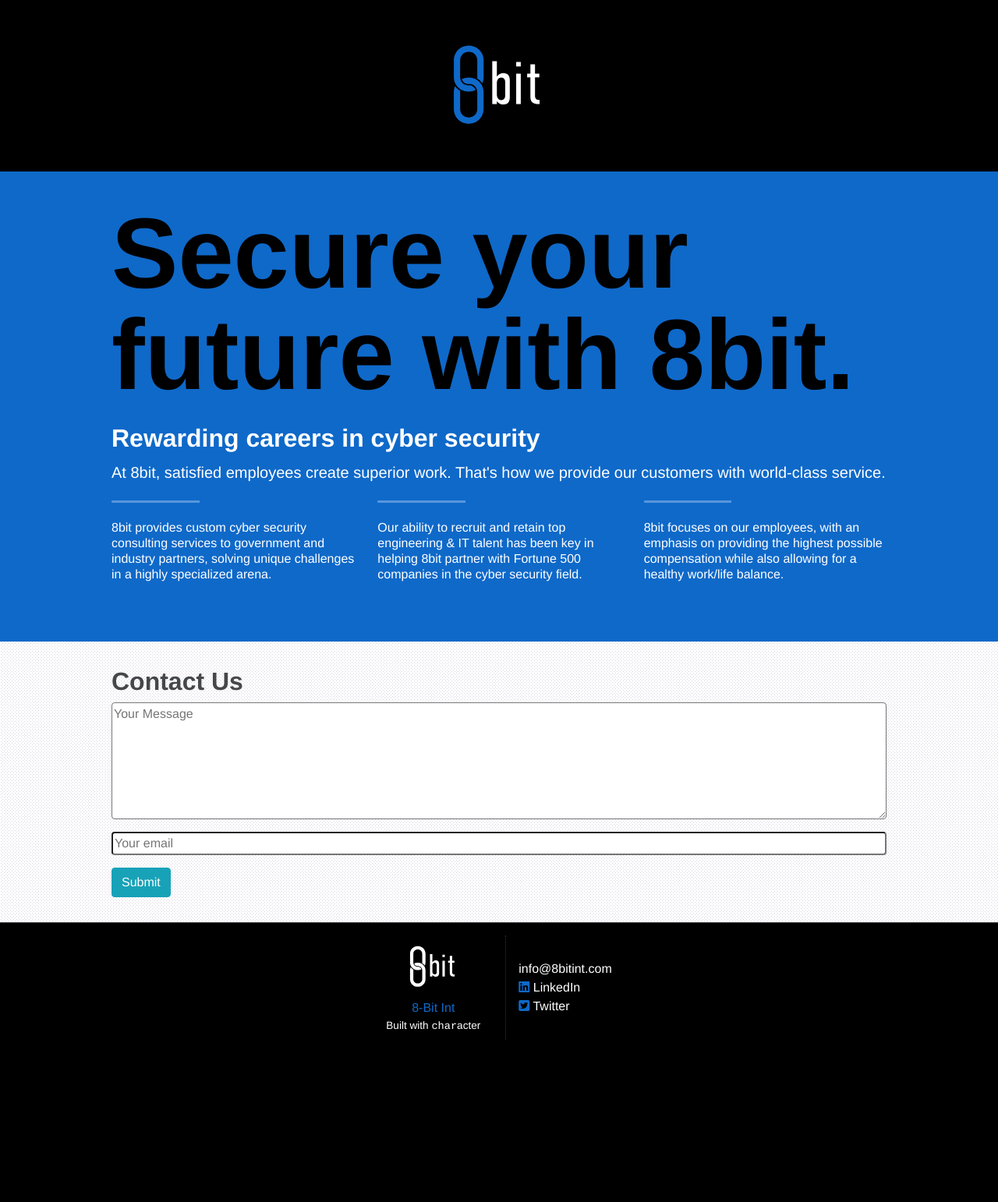
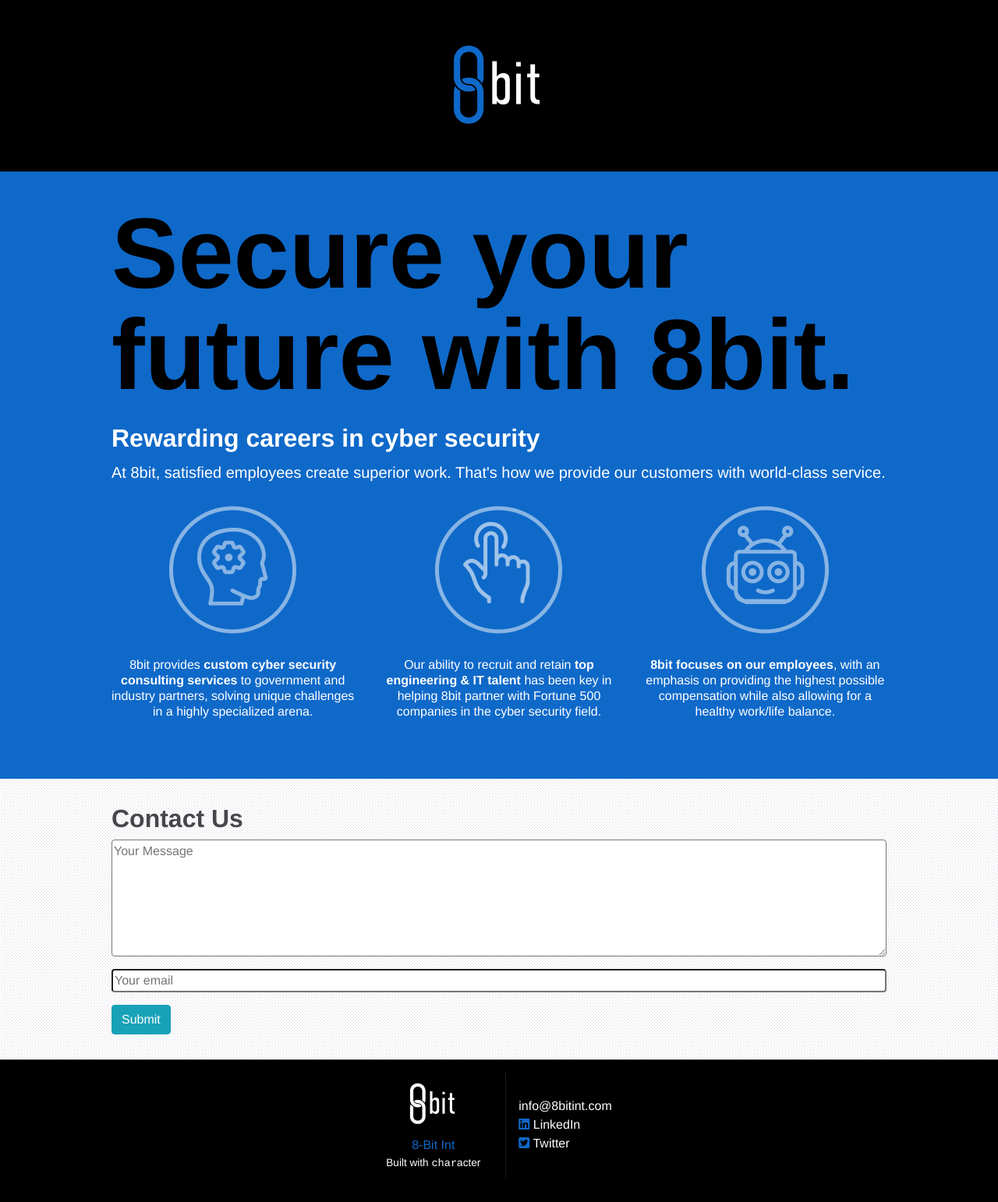
Before and after one commit to 8bit-int/8bit, a Jekyll site: the page built from index.html, in a window 1280 px wide. Shown: the whole page at 78% size. Built offline with Jekyll 4.4.1, drawn with Linux system fonts in a browser that asks for light colours; nearby versions of some CDN libraries; before the commit the page ends 1366 px from its top, so only the background shows below that.

Commit message:
added icons to homepage

```diff
--- a/_layouts/home.html
+++ b/_layouts/home.html
@@ -31,25 +31,28 @@
 
               <div class="row">
 
-                  <div class="col-md">
+                  <div class="col-md blurb">
 
-                       <img src="images/rule.svg" alt="rule" class="rule">
+                      <!--  <img src="images/rule.svg" alt="rule" class="rule"> -->
+                        <img src="images/icon-head.png" alt="icon of human head" class="icon">
 
-                      <p class="lh-condensed font-smoothing mt-2 py-1">8bit provides custom cyber security consulting services to government and industry partners, solving unique challenges in a highly specialized arena.</p>
+                      <p class="lh-condensed font-smoothing mt-2 py-1">8bit provides <strong>custom cyber security consulting services</strong> to government and industry partners, solving unique challenges in a highly specialized arena.</p>
                   </div>
 
-                  <div class="col-md">
+                  <div class="col-md blurb">
 
-                      <img src="images/rule.svg" alt="rule" class="rule">
+                    <!--   <img src="images/rule.svg" alt="rule" class="rule"> -->
+                       <img src="images/icon-hand.png" alt="icon of hand touching" class="icon">
 
-                    <p class="lh-condensed font-smoothing mt-2 py-1">Our ability to recruit and retain top engineering &amp; IT talent has been key in helping 8bit partner with Fortune 500 companies in the cyber security field.</p>
+                    <p class="lh-condensed font-smoothing mt-2 py-1">Our ability to recruit and retain <strong>top engineering &amp; IT talent</strong> has been key in helping 8bit partner with Fortune 500 companies in the cyber security field.</p>
                   </div>
 
-                   <div class="col-md">
+                   <div class="col-md blurb">
 
-                           <img src="images/rule.svg" alt="rule" class="rule">
+                          <!--  <img src="images/rule.svg" alt="rule" class="rule"> -->
+                            <img src="images/icon-robot.png" alt="icon of happy robot" class="icon">
 
-                      <p class="lh-condensed font-smoothing mt-2 py-1">8bit focuses on our employees, with an emphasis on providing the highest possible compensation while also allowing for a healthy work/life balance.</p>
+                      <p class="lh-condensed font-smoothing mt-2 py-1"><strong>8bit focuses on our employees</strong>, with an emphasis on providing the highest possible compensation while also allowing for a healthy work/life balance.</p>
                   </div>
                 </div>
 
--- a/assets/custom.scss
+++ b/assets/custom.scss
@@ -49,6 +49,16 @@
 		// max-width: 32rem;
 		// border:1px solid red;
 		color:black;
+	}
+
+	.icon{
+	max-width:200px;
+	max-height: 200px;
+	// border:1px solid red;
+}
+
+	.blurb{
+		text-align: center;
 	}
 
 }
```
Also changed, not shown: images/icon-hand.png (added), images/icon-head.png (added), images/icon-robot.png (added), 5 other files.
